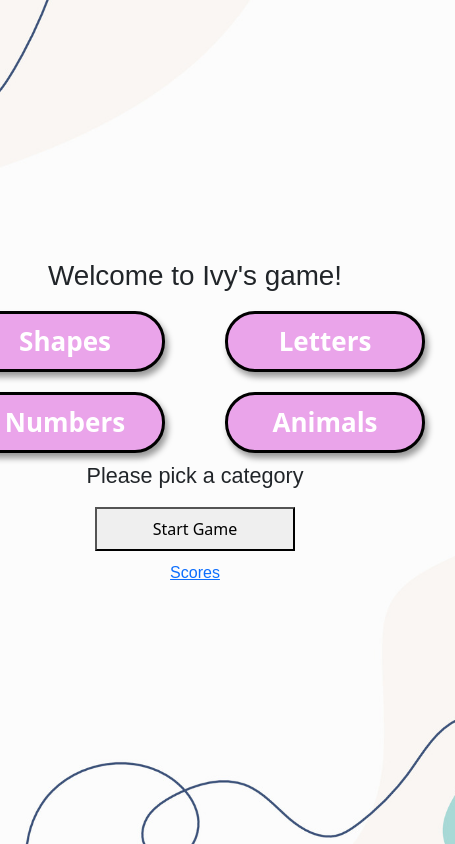
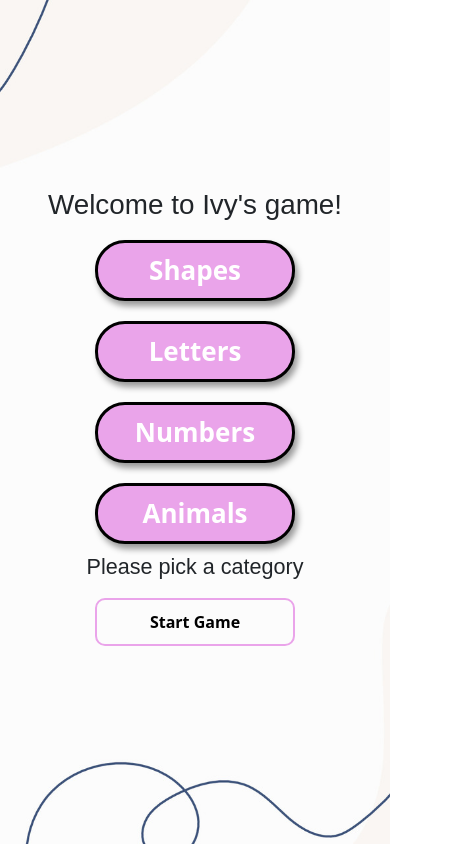
Before and after one commit to paulg44/drawing_game, a React (Create React App) app in the folder client/: page / in a window 390 px wide. Shown: the whole page, 455 px wide, since content can reach past the window. Built offline with nearby package versions, Linux system fonts and the light colour scheme; a web font is replaced by a local one.

Commit message:
style homepage btn, remove scores link, make homepage look better on mobile

```diff
--- a/client/src/Pages/Homepage.js
+++ b/client/src/Pages/Homepage.js
@@ -1,4 +1,4 @@
-import { Link, useNavigate } from "react-router-dom";
+import { useNavigate } from "react-router-dom";
 import "../assets/css/Homepage.css";
 import kidsData from "../assets/data/kidsCategories.json";
 // import { useState } from "react";
@@ -54,7 +54,6 @@ function Homepage() {
       <button className="startBtn" onClick={startGame}>
         Start Game
       </button>
-      <Link to="/score">Scores</Link>
     </div>
   );
 }
--- a/client/src/assets/css/Homepage.css
+++ b/client/src/assets/css/Homepage.css
@@ -65,5 +65,17 @@
 }
 
 .startBtn {
-  /* margin-top: 30px; */
+  border: 2px solid rgb(234, 164, 234);
+  background-color: transparent;
+  padding: 10px 20px;
+  border-radius: 10px;
+  font-weight: bold;
 }
+
+@media only screen and (max-width: 600px) {
+  .categoryListContainer {
+    display: flex;
+    flex-direction: column;
+    background-position: cover;
+  }
+}
```
